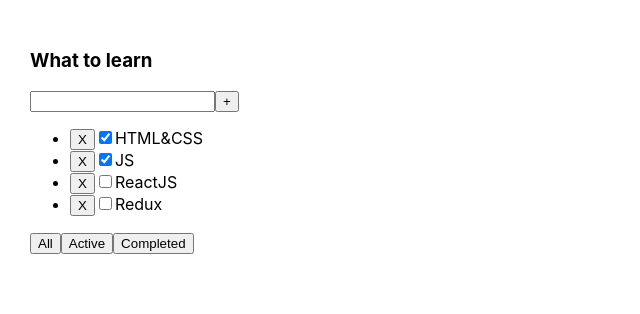
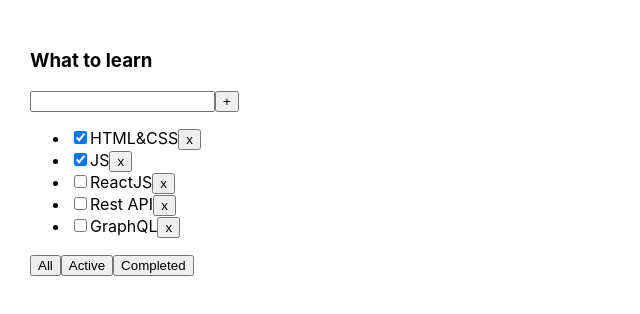
Before and after one commit to yasnoprosto/TodolistWithD, a React (Create React App) app: page / in a window 1280 px wide. Shown: the top 314 px of the page, without its empty margins (0-640 px from the left). Built offline with nearby package versions, Linux system fonts and the light colour scheme.

Commit message:
Finished lesson3 with Dimych

```diff
--- a/src/App.tsx
+++ b/src/App.tsx
@@ -1,33 +1,46 @@
 import React, {useState} from 'react';
 import './App.css';
-import {TaskType, Todolist} from './Todolist';
+import {Todolist} from './Todolist';
+import {v1} from 'uuid';
 
-export type FilterValueType = 'all' | 'completed' | 'active'
+export type FilterValuesType = 'all' | 'active' | 'completed';
 
 function App() {
 
-    let [tasks, setTasks] = useState<Array<TaskType>>([
-        {id: 1, title: 'HTML&CSS', isDone: true},
-        {id: 2, title: 'JS', isDone: true},
-        {id: 3, title: 'ReactJS', isDone: false},
-        {id: 4, title: 'Redux', isDone: false}
+    let [tasks, setTasks] = useState([
+        {id: v1(), title: 'HTML&CSS', isDone: true},
+        {id: v1(), title: 'JS', isDone: true},
+        {id: v1(), title: 'ReactJS', isDone: false},
+        {id: v1(), title: 'Rest API', isDone: false},
+        {id: v1(), title: 'GraphQL', isDone: false},
     ]);
-    let [filer, setFilter] = useState<FilterValueType>('all');
 
-    function removeTask(id: number) {
-        setTasks(tasks.filter(el => el.id !== id));
+    function removeTask(id: string) {
+        let filteredTasks = tasks.filter(t => t.id !== id);
+        setTasks(filteredTasks);
     }
 
-    function changeFilter(value: FilterValueType) {
-        setFilter(value);
+    const addTAsk = (title: string) => {
+        let newTask = {id: v1(), title: title, isDone: false};
+        let newTasks = [newTask, ...tasks];
+        setTasks(newTasks);
+
+    };
+
+    let [filter, setFilter] = useState<FilterValuesType>('all');
+
+    let tasksForTodolist = tasks;
+
+    if (filter === 'active') {
+        tasksForTodolist = tasks.filter(t => !t.isDone);
+    }
+    if (filter === 'completed') {
+        tasksForTodolist = tasks.filter(t => t.isDone);
     }
 
-    let tasksForTodolist = tasks;
-    if (filer === 'completed') {
-        tasksForTodolist = tasks.filter(el => el.isDone);
-    }
-    if (filer === 'active') {
-        tasksForTodolist = tasks.filter(el => !el.isDone);
+    function changeFilter(value: FilterValuesType) {
+        setFilter(value);
+
     }
 
     return (
@@ -36,8 +49,7 @@
                       tasks={tasksForTodolist}
                       removeTask={removeTask}
                       changeFilter={changeFilter}
-
-            />
+                      addTAsk={addTAsk}/>
         </div>
     );
 }
--- a/src/Todolist.tsx
+++ b/src/Todolist.tsx
@@ -1,37 +1,76 @@
-import React from 'react';
-import {FilterValueType} from './App';
+import React, {ChangeEvent, useState, KeyboardEvent} from 'react';
+import {FilterValuesType} from './App';
 
-export type TaskType = {
-    id: number
+type TaskType = {
+    id: string
     title: string
     isDone: boolean
-
 }
 
 type PropsType = {
     title: string
     tasks: Array<TaskType>
-    removeTask:(id:number)=>void
-    changeFilter:(value: FilterValueType)=>void
+    removeTask: (taskId: string) => void
+    changeFilter: (value: FilterValuesType) => void
+    addTAsk: (title: string) => void
 }
 
 export function Todolist(props: PropsType) {
+
+    const [title, SetTitle] = useState('');
+
+    const OnChangeInputHandler = (even: ChangeEvent<HTMLInputElement>) => {
+        SetTitle(even.currentTarget.value);
+    };
+
+    const OnClickButtonHandler = (title: string) => {
+        props.addTAsk(title);
+        SetTitle('');
+    };
+
+
+    const onKeyPressHandler = (e: KeyboardEvent<HTMLInputElement>) => {
+        {
+            if (e.ctrlKey && e.charCode === 13) {
+                OnClickButtonHandler(title);
+            }
+        }
+    };
+
+
+    const onAllClickHandler = () => props.changeFilter('all');
+    const onActiveClickHandler = () => props.changeFilter('active');
+    const onCompletedClickHandler = () => props.changeFilter('completed');
+
+
     return <div>
         <h3>{props.title}</h3>
         <div>
-            <input/>
-            <button>+</button>
+            <input onChange={OnChangeInputHandler}
+                   value={title}
+                   onKeyPress={onKeyPressHandler}/>
+            <button onClick={() => OnClickButtonHandler(title)}>+</button>
         </div>
-        <ul>{props.tasks.map(el => <li key={el.id}>
-            <button onClick={() => props.removeTask(el.id)}>X</button>
-            <input type="checkbox" checked={el.isDone}/>
-            <span>{el.title}</span>
-        </li>)}
+        <ul>
+            {
+                props.tasks.map(t => {
+                    const onRemoveHandler = () => {
+                        props.removeTask(t.id);
+                    };
+
+                    return <li key={t.id}>
+                        <input type="checkbox" checked={t.isDone}/>
+                        <span>{t.title}</span>
+                        <button onClick={onRemoveHandler}>x</button>
+                    </li>;
+                })
+            }
         </ul>
         <div>
-            <button onClick={()=>props.changeFilter("all")}>All</button>
-            <button onClick={()=>props.changeFilter("active")}>Active</button>
-            <button onClick={()=>props.changeFilter("completed")}>Completed</button>
+            <button onClick={onAllClickHandler}>All</button>
+
+            <button onClick={onActiveClickHandler}>Active</button>
+            <button onClick={onCompletedClickHandler}>Completed</button>
         </div>
     </div>;
 }
```
